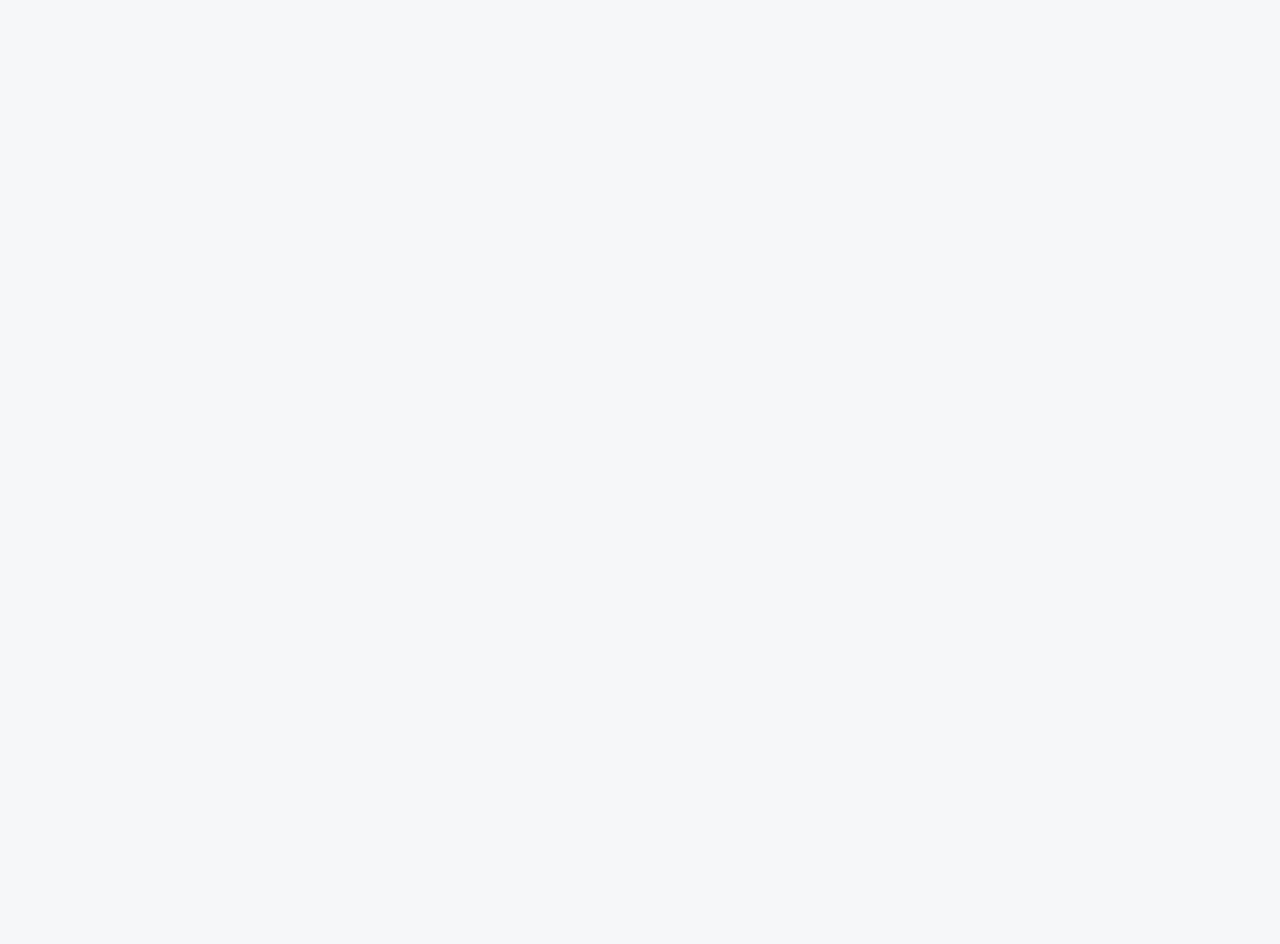
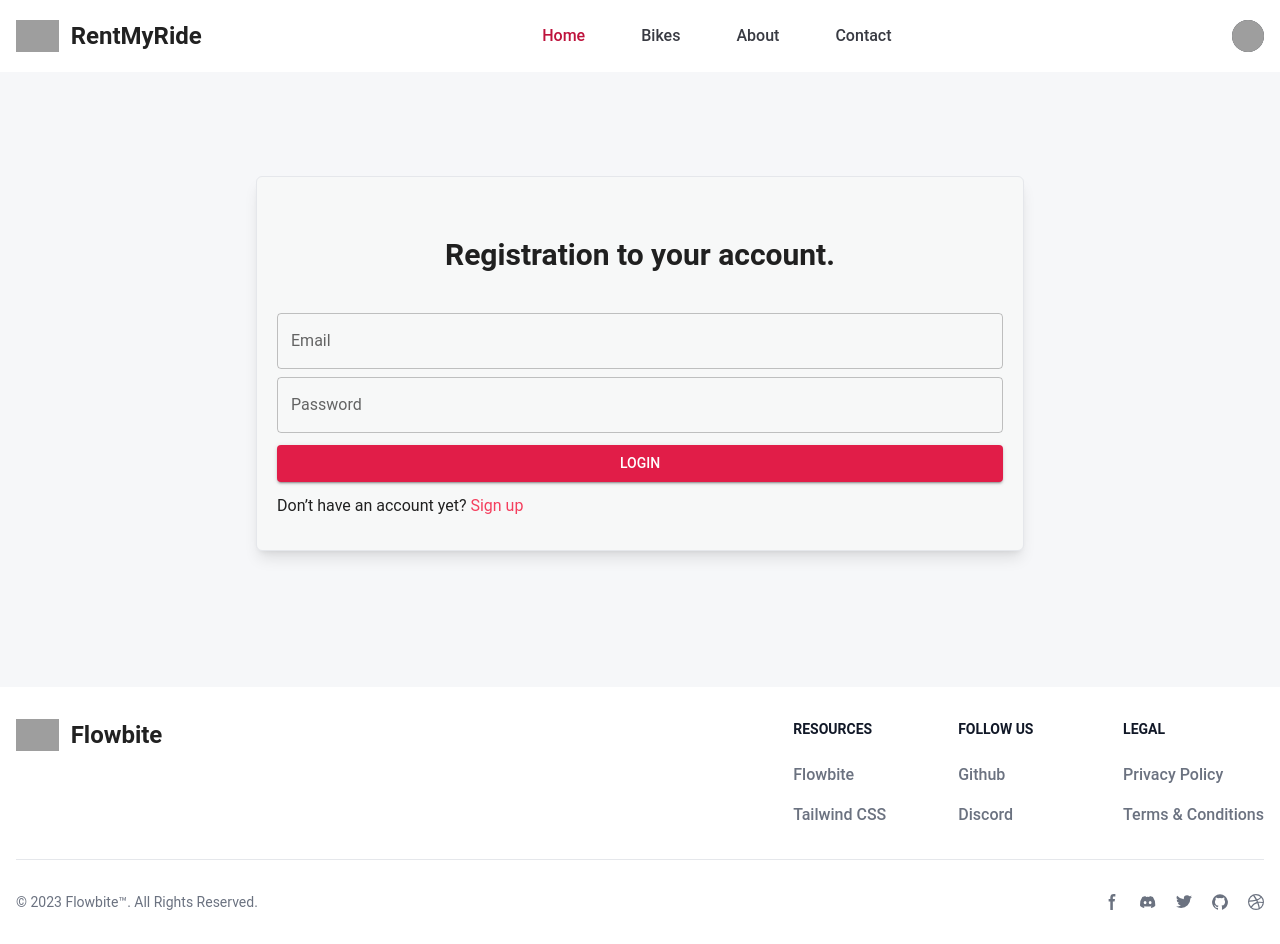
Before and after one commit to AbuBokorprog/bike-rental-service-client, a React (Vite) app: page /registration in a window 1280 px wide. Before the commit this address had no page. Before the commit the page ends 800 px from the top, so only its background shows below. Built offline with nearby package versions, Linux system fonts and the light colour scheme; grey boxes are pictures that could not be loaded.

Commit message:
Login page created.

```diff
--- a/src/component/dashboard/Sidebar.tsx
+++ b/src/component/dashboard/Sidebar.tsx
@@ -1,7 +1,9 @@
 import React from "react";
 import { useState } from "react";
 import {
+  Button,
   Collapse,
+  Divider,
   Drawer,
   IconButton,
   List,
@@ -9,6 +11,8 @@ import {
   ListItemIcon,
   ListItemText,
 } from "@mui/material";
+import LoginIcon from "@mui/icons-material/Login";
+import LogoutIcon from "@mui/icons-material/Logout";
 import {
   Menu as MenuIcon,
   Home as HomeIcon,
@@ -22,8 +26,7 @@ import { Link } from "react-router-dom";
 
 // eslint-disable-next-line @typescript-eslint/no-unused-vars
 const userItems = [
-  { text: "Home", icon: <HomeIcon />, path: "/" },
-  { text: "Dashboard", icon: <DashboardIcon />, path: "/dashboard" },
+  { text: "Dashboard", icon: <DashboardIcon />, path: "/dashboard/user" },
   {
     text: "User Management",
     icon: <PeopleIcon />,
@@ -32,7 +35,6 @@ const userItems = [
       { text: "Roles", icon: <PeopleIcon />, path: "/dashboard/roles" },
     ],
   },
-  { text: "Settings", icon: <SettingsIcon />, path: "/settings" },
 ];
 
 const adminMenuItems = [
@@ -65,7 +67,6 @@ const adminMenuItems = [
       },
     ],
   },
-  { text: "Settings", icon: <SettingsIcon />, path: "/settings" },
 ];
 
 export const Sidebar: React.FC = () => {
@@ -160,6 +161,29 @@ export const Sidebar: React.FC = () => {
               )}
             </div>
           ))}
+          <Divider />
+          <Link to={"/"}>
+            <ListItem button>
+              <ListItemIcon>
+                <HomeIcon />
+              </ListItemIcon>
+              <ListItemText>Home</ListItemText>
+            </ListItem>
+          </Link>
+          <Link to={"/login"}>
+            <ListItem button>
+              <ListItemIcon>
+                <LoginIcon />
+              </ListItemIcon>
+              <ListItemText>Login</ListItemText>
+            </ListItem>
+          </Link>
+          <ListItem button>
+            <ListItemIcon>
+              <LogoutIcon />
+            </ListItemIcon>
+            <ListItemText>Logout</ListItemText>
+          </ListItem>
         </List>
       </Drawer>
 
@@ -221,6 +245,29 @@ export const Sidebar: React.FC = () => {
               )}
             </div>
           ))}
+          <Divider />
+          <Link to={"/"}>
+            <ListItem button>
+              <ListItemIcon>
+                <HomeIcon />
+              </ListItemIcon>
+              <ListItemText>Home</ListItemText>
+            </ListItem>
+          </Link>
+          <Link to={"/login"}>
+            <ListItem button>
+              <ListItemIcon>
+                <LoginIcon />
+              </ListItemIcon>
+              <ListItemText>Login</ListItemText>
+            </ListItem>
+          </Link>
+          <ListItem button>
+            <ListItemIcon>
+              <LogoutIcon />
+            </ListItemIcon>
+            <ListItemText>Logout</ListItemText>
+          </ListItem>
         </List>
       </div>
     </>
--- a/src/component/header-footer/Footer.tsx
+++ b/src/component/header-footer/Footer.tsx
@@ -103,9 +103,9 @@ const Footer = () => {
                   viewBox="0 0 8 19"
                 >
                   <path
-                    fill-rule="evenodd"
+                    fillRule="evenodd"
                     d="M6.135 3H8V0H6.135a4.147 4.147 0 0 0-4.142 4.142V6H0v3h2v9.938h3V9h2.021l.592-3H5V3.591A.6.6 0 0 1 5.592 3h.543Z"
-                    clip-rule="evenodd"
+                    clipRule="evenodd"
                   />
                 </svg>
                 <span className="sr-only">Facebook page</span>
@@ -137,9 +137,9 @@ const Footer = () => {
                   viewBox="0 0 20 17"
                 >
                   <path
-                    fill-rule="evenodd"
+                    fillRule="evenodd"
                     d="M20 1.892a8.178 8.178 0 0 1-2.355.635 4.074 4.074 0 0 0 1.8-2.235 8.344 8.344 0 0 1-2.605.98A4.13 4.13 0 0 0 13.85 0a4.068 4.068 0 0 0-4.1 4.038 4 4 0 0 0 .105.919A11.705 11.705 0 0 1 1.4.734a4.006 4.006 0 0 0 1.268 5.392 4.165 4.165 0 0 1-1.859-.5v.05A4.057 4.057 0 0 0 4.1 9.635a4.19 4.19 0 0 1-1.856.07 4.108 4.108 0 0 0 3.831 2.807A8.36 8.36 0 0 1 0 14.184 11.732 11.732 0 0 0 6.291 16 11.502 11.502 0 0 0 17.964 4.5c0-.177 0-.35-.012-.523A8.143 8.143 0 0 0 20 1.892Z"
-                    clip-rule="evenodd"
+                    clipRule="evenodd"
                   />
                 </svg>
                 <span className="sr-only">Twitter page</span>
@@ -156,9 +156,9 @@ const Footer = () => {
                   viewBox="0 0 20 20"
                 >
                   <path
-                    fill-rule="evenodd"
+                    fillRule="evenodd"
                     d="M10 .333A9.911 9.911 0 0 0 6.866 19.65c.5.092.678-.215.678-.477 0-.237-.01-1.017-.014-1.845-2.757.6-3.338-1.169-3.338-1.169a2.627 2.627 0 0 0-1.1-1.451c-.9-.615.07-.6.07-.6a2.084 2.084 0 0 1 1.518 1.021 2.11 2.11 0 0 0 2.884.823c.044-.503.268-.973.63-1.325-2.2-.25-4.516-1.1-4.516-4.9A3.832 3.832 0 0 1 4.7 7.068a3.56 3.56 0 0 1 .095-2.623s.832-.266 2.726 1.016a9.409 9.409 0 0 1 4.962 0c1.89-1.282 2.717-1.016 2.717-1.016.366.83.402 1.768.1 2.623a3.827 3.827 0 0 1 1.02 2.659c0 3.807-2.319 4.644-4.525 4.889a2.366 2.366 0 0 1 .673 1.834c0 1.326-.012 2.394-.012 2.72 0 .263.18.572.681.475A9.911 9.911 0 0 0 10 .333Z"
-                    clip-rule="evenodd"
+                    clipRule="evenodd"
                   />
                 </svg>
                 <span className="sr-only">GitHub account</span>
@@ -175,9 +175,9 @@ const Footer = () => {
                   viewBox="0 0 20 20"
                 >
                   <path
-                    fill-rule="evenodd"
+                    fillRule="evenodd"
                     d="M10 0a10 10 0 1 0 10 10A10.009 10.009 0 0 0 10 0Zm6.613 4.614a8.523 8.523 0 0 1 1.93 5.32 20.094 20.094 0 0 0-5.949-.274c-.059-.149-.122-.292-.184-.441a23.879 23.879 0 0 0-.566-1.239 11.41 11.41 0 0 0 4.769-3.366ZM8 1.707a8.821 8.821 0 0 1 2-.238 8.5 8.5 0 0 1 5.664 2.152 9.608 9.608 0 0 1-4.476 3.087A45.758 45.758 0 0 0 8 1.707ZM1.642 8.262a8.57 8.57 0 0 1 4.73-5.981A53.998 53.998 0 0 1 9.54 7.222a32.078 32.078 0 0 1-7.9 1.04h.002Zm2.01 7.46a8.51 8.51 0 0 1-2.2-5.707v-.262a31.64 31.64 0 0 0 8.777-1.219c.243.477.477.964.692 1.449-.114.032-.227.067-.336.1a13.569 13.569 0 0 0-6.942 5.636l.009.003ZM10 18.556a8.508 8.508 0 0 1-5.243-1.8 11.717 11.717 0 0 1 6.7-5.332.509.509 0 0 1 .055-.02 35.65 35.65 0 0 1 1.819 6.476 8.476 8.476 0 0 1-3.331.676Zm4.772-1.462A37.232 37.232 0 0 0 13.113 11a12.513 12.513 0 0 1 5.321.364 8.56 8.56 0 0 1-3.66 5.73h-.002Z"
-                    clip-rule="evenodd"
+                    clipRule="evenodd"
                   />
                 </svg>
                 <span className="sr-only">Dribbble account</span>
--- a/src/component/header-footer/Navbar.tsx
+++ b/src/component/header-footer/Navbar.tsx
@@ -30,7 +30,12 @@ const Navbar = () => {
     { name: "Contact", href: "#", current: false },
   ];
 
-  const secondaryItems = [{ name: "Dashboard", href: "/dashboard/admin" }];
+  const secondaryItems = [
+    { name: "Dashboard", href: "/dashboard/admin" },
+    { name: "Login", href: "/login" },
+    { name: "Registration", href: "/registration" },
+    // { name: "Dashboard", href: "/dashboard/admin" },
+  ];
 
   return (
     <div>
--- /dev/null
+++ b/src/pages/auth/Login.tsx
@@ -0,0 +1,87 @@
+import { Button, TextField } from "@mui/material";
+import React from "react";
+import {
+  Controller,
+  FieldValues,
+  SubmitHandler,
+  useForm,
+} from "react-hook-form";
+import { Link } from "react-router-dom";
+
+const Login: React.FC = () => {
+  const { handleSubmit, control, reset } = useForm();
+
+  const onSubmit: SubmitHandler<FieldValues> = (data) => {
+    console.log(data);
+
+    reset();
+  };
+
+  return (
+    <div className="my-24">
+      <form
+        onSubmit={handleSubmit(onSubmit)}
+        className="max-w-screen-md mx-auto bg-secondary-50 p-5 rounded-md border shadow-lg"
+      >
+        <h3 className="text-xl lg:text-3xl font-semibold my-5 lg:my-10 text-center">
+          Login to your account.
+        </h3>
+        <Controller
+          control={control}
+          rules={{ required: true }}
+          name="email"
+          render={({ field }) => (
+            <TextField
+              {...field}
+              label="Email"
+              id="email"
+              type="email"
+              variant="outlined"
+              className="bg-secondary-50 border border-secondary-300 text-secondary-900 text-sm rounded-md focus:ring-primary-500 focus:border-primary-500 block w-full p-2.5 dark:bg-secondary-700 dark:border-secondary-600 dark:placeholder-secondary-400 dark:text-white dark:focus:ring-primary-500 dark:focus:border-primary-500"
+            />
+          )}
+        />
+        <div className="my-2">
+          <Controller
+            control={control}
+            rules={{ required: true }}
+            name="password"
+            render={({ field }) => (
+              <TextField
+                {...field}
+                label="Password"
+                id="password"
+                type="password"
+                variant="outlined"
+                className="bg-secondary-50 border border-secondary-300 text-secondary-900 text-sm rounded-md focus:ring-primary-500 focus:border-primary-500 block w-full p-2.5 dark:bg-secondary-700 dark:border-secondary-600 dark:placeholder-secondary-400 dark:text-white dark:focus:ring-primary-500 dark:focus:border-primary-500"
+              />
+            )}
+          />
+        </div>
+        <div className="text-center my-3">
+          <Button
+            type="submit"
+            variant="contained"
+            color="primary"
+            className="w-full"
+          >
+            Login
+          </Button>
+        </div>
+        <div className="my-3">
+          <p>
+            Don’t have an account yet?{" "}
+            <Link
+              to={"/registration"}
+              className="text-primary-500 hover:underline"
+            >
+              Sign up
+            </Link>
+          </p>
+        </div>
+      </form>
+    </div>
+  );
+};
+
+export default Login;
--- /dev/null
+++ b/src/pages/auth/Registration.tsx
@@ -0,0 +1,87 @@
+import { Button, TextField } from "@mui/material";
+import React from "react";
+import {
+  Controller,
+  FieldValues,
+  SubmitHandler,
+  useForm,
+} from "react-hook-form";
+import { Link } from "react-router-dom";
+
+const Registration: React.FC = () => {
+  const { handleSubmit, control, reset } = useForm();
+
+  const onSubmit: SubmitHandler<FieldValues> = (data) => {
+    console.log(data);
+
+    reset();
+  };
+
+  return (
+    <div className="my-24">
+      <form
+        onSubmit={handleSubmit(onSubmit)}
+        className="max-w-screen-md mx-auto bg-secondary-50 p-5 rounded-md border shadow-lg"
+      >
+        <h3 className="text-xl lg:text-3xl font-semibold my-5 lg:my-10 text-center">
+          Registration to your account.
+        </h3>
+        <Controller
+          control={control}
+          rules={{ required: true }}
+          name="email"
+          render={({ field }) => (
+            <TextField
+              {...field}
+              label="Email"
+              id="email"
+              type="email"
+              variant="outlined"
+              className="bg-secondary-50 border border-secondary-300 text-secondary-900 text-sm rounded-md focus:ring-primary-500 focus:border-primary-500 block w-full p-2.5 dark:bg-secondary-700 dark:border-secondary-600 dark:placeholder-secondary-400 dark:text-white dark:focus:ring-primary-500 dark:focus:border-primary-500"
+            />
+          )}
+        />
+        <div className="my-2">
+          <Controller
+            control={control}
+            rules={{ required: true }}
+            name="password"
+            render={({ field }) => (
+              <TextField
+                {...field}
+                label="Password"
+                id="password"
+                type="password"
+                variant="outlined"
+                className="bg-secondary-50 border border-secondary-300 text-secondary-900 text-sm rounded-md focus:ring-primary-500 focus:border-primary-500 block w-full p-2.5 dark:bg-secondary-700 dark:border-secondary-600 dark:placeholder-secondary-400 dark:text-white dark:focus:ring-primary-500 dark:focus:border-primary-500"
+              />
+            )}
+          />
+        </div>
+        <div className="text-center my-3">
+          <Button
+            type="submit"
+            variant="contained"
+            color="primary"
+            className="w-full"
+          >
+            Login
+          </Button>
+        </div>
+        <div className="my-3">
+          <p>
+            Don’t have an account yet?{" "}
+            <Link
+              to={"/registration"}
+              className="text-primary-500 hover:underline"
+            >
+              Sign up
+            </Link>
+          </p>
+        </div>
+      </form>
+    </div>
+  );
+};
+
+export default Registration;
```
Also changed, not shown: src/pages/user/UserDashboard.tsx (added, +12 -0 lines), src/routes/Routes.tsx (+22 -0 lines), src/assets/images/bike-woman.svg.
